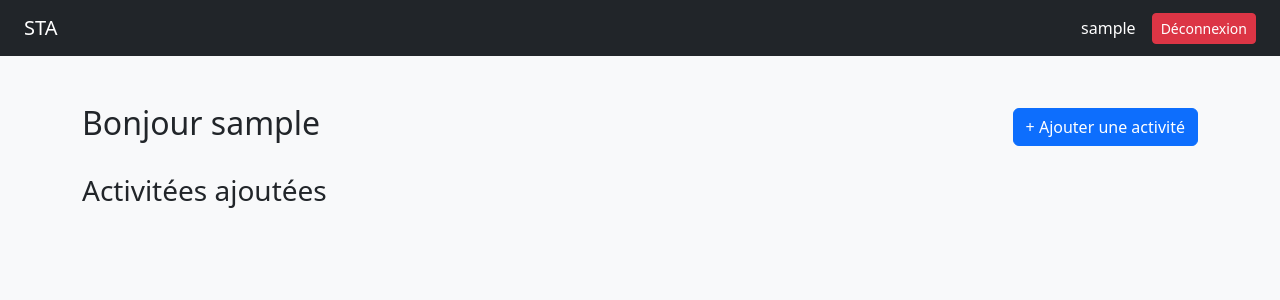
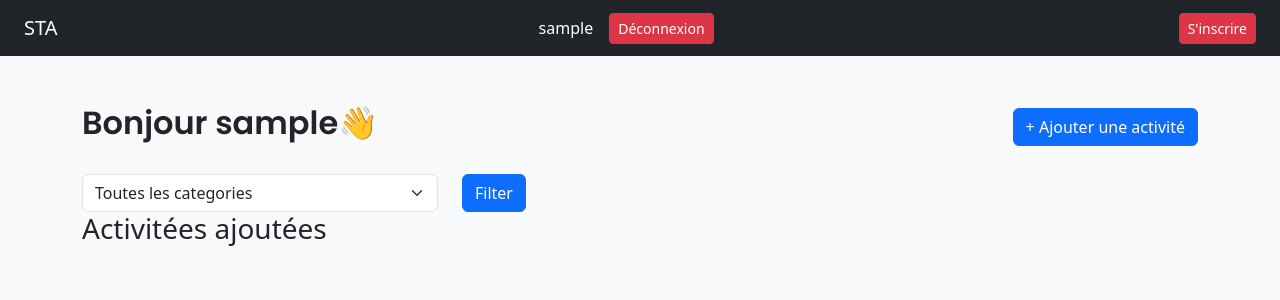
Before and after one commit to HABIII45/brief_django, a Django app: page /entry/lesentrees/ in a window 1280 px wide. Shown: the top 300 px of the page. Run offline with Django 5.2, Linux system fonts and the light colour scheme; the visitor is signed in with stand-in values (Sample User, id 1); data that the repository does not hold is empty.

Commit message:
deuxieme commit

```diff
--- a/journal/admin.py
+++ b/journal/admin.py
@@ -1,5 +1,7 @@
 from django.contrib import admin
 from .models import Categorie,Entry
+from django.contrib.auth.models import User
+from django.contrib import admin
 # Register your models here.
 
 class MesCategories(admin.ModelAdmin):
--- a/journal/templates/liste_entree.html
+++ b/journal/templates/liste_entree.html
@@ -1,15 +1,39 @@
 {% extends 'base.html' %}
+{% load static %}
+{% block content %}
+<div class="d-flex justify-content-between align-items-center mb-4">
+    <h2 class="titre-bonjour">Bonjour {{user.username}}👋</h2>
 
-{% block content %}
-
-<div class="d-flex justify-content-between align-items-center mb-4">
-
-    <h2>Bonjour {{user.username}}</h2>
 
     <a href="{% url 'liste_entry' %}" class="btn btn-primary">
         + Ajouter une activité
     </a>
 </div>
+<form method="get" class="mb-4">
+    <div class="row">
+    <div class="col-md-4">
+<select name="categorie" class="form-select">
+
+<option value="">Toutes les categories
+
+</option>
+
+  {% for c in categories %}
+  <option value="{{c.id}}">
+    {% if request.GET.categorie == c.id|stringformat:"s" %}
+      selected
+    {% endif %}
+    {{c.nom_categorie}}
+
+  </option>
+  {% endfor %}
+</select>
+</div>
+<div class="col-md-2">
+<button type="submit" class="btn btn-primary w-10">Filter</button>
+</div>
+</div>
+
 <h3 class="mb-2">
    Activitées ajoutées
 </h3>
--- a/journal/urls.py
+++ b/journal/urls.py
@@ -1,9 +1,9 @@
 from django.urls import path
-from .views import AjoutEntry,LesEntrees,ModifierEntry,SupprimerEntry,DetailEntree
+from .views import AjoutEntry,LesEntrees,ModifierEntry,SupprimerEntry,DetailEntree,Inscription
 
 
 urlpatterns = [
-
+    path('register/',Inscription.as_view() , name='inscription'),
     path('ajout_entree/',AjoutEntry.as_view() , name='liste_entry'),
     path('lesentrees/',LesEntrees.as_view() , name='liste_entry2'),
     path('detail/<int:pk>',DetailEntree.as_view() , name='detail_entree'),
--- a/journal/views.py
+++ b/journal/views.py
@@ -1,9 +1,9 @@
 from django.shortcuts import render
 from django.urls import reverse,reverse_lazy
 from django.views.generic import CreateView,ListView,UpdateView,DeleteView,DetailView
-from .models import Entry
+from .models import Categorie, Entry
 from django.contrib.auth.mixins import LoginRequiredMixin,UserPassesTestMixin
-from .forms import EntryForm
+from .forms import EntryForm,InscriptionForm
 
 
 class AjoutEntry(LoginRequiredMixin,CreateView):
@@ -26,6 +26,22 @@ class LesEntrees(LoginRequiredMixin,ListView):
     template_name = 'liste_entree.html'
     context_object_name = 'entree'
     paginate_by = 4
+
+    def get_context_data(self, **kwargs):
+     context = super().get_context_data(**kwargs)
+     context['categories'] = Categorie.objects.all()
+     return context
+
+    def get_queryset(self):
+
+     queryset = Entry.objects.all()
+
+     categorie = self.request.GET.get('categorie')
+
+     if categorie:
+        queryset = queryset.filter(categorie_id=categorie)
+
+     return queryset
 
 
 class  ModifierEntry(LoginRequiredMixin,UserPassesTestMixin,UpdateView):
@@ -52,3 +68,11 @@ class DetailEntree(DetailView):
     model = Entry
     template_name = 'detail_entree.html'
     context_object_name = 'detail'
+
+
+class Inscription(CreateView):
+
+    template_name = 'registration/register.html'
+    form_class = InscriptionForm
+    def get_success_url(self):
+       return reverse('login')
--- /dev/null
+++ b/static/css/style.css
@@ -0,0 +1,4 @@
+.titre-bonjour {
+    font-family: 'Poppins', sans-serif;
+    font-weight: 600;
+}
--- a/templates/base.html
+++ b/templates/base.html
@@ -1,10 +1,12 @@
+{% load static %}
 <!DOCTYPE html>
 <html lang="en">
 <head>
     <meta charset="UTF-8">
     <meta name="viewport" content="width=device-width, initial-scale=1.0">
     <link href="https://cdn.jsdelivr.net/npm/bootstrap@5.3.3/dist/css/bootstrap.min.css" rel="stylesheet">
-    <link rel="stylesheet" href="/static/style.css">
+    <link href="https://fonts.googleapis.com/css2?family=Poppins:wght@400;600&display=swap" rel="stylesheet">
+    <link rel="stylesheet" href="{% static 'css/style.css' %}">
     <title>Projet STA </title>
 </head>
 <body class="bg-light">
@@ -23,6 +25,8 @@
                 {{ user.username }}
             </span>
 
+            </form>
+
             <form action="{% url 'logout' %}" method="post">
                 {% csrf_token %}
 
@@ -34,6 +38,12 @@
         </div>
 
     {% endif %}
+     <form action="{% url 'inscription' %}" method="post">
+                {% csrf_token %}
+
+                <button class="btn btn-danger btn-sm">
+                   S'inscrire
+                </button>
 
 </nav>
 
```
Also changed, not shown: journal/forms.py (+7 -1 lines), templates/registration/register.html (added, +15 -0 lines), static/style.css (deleted).
